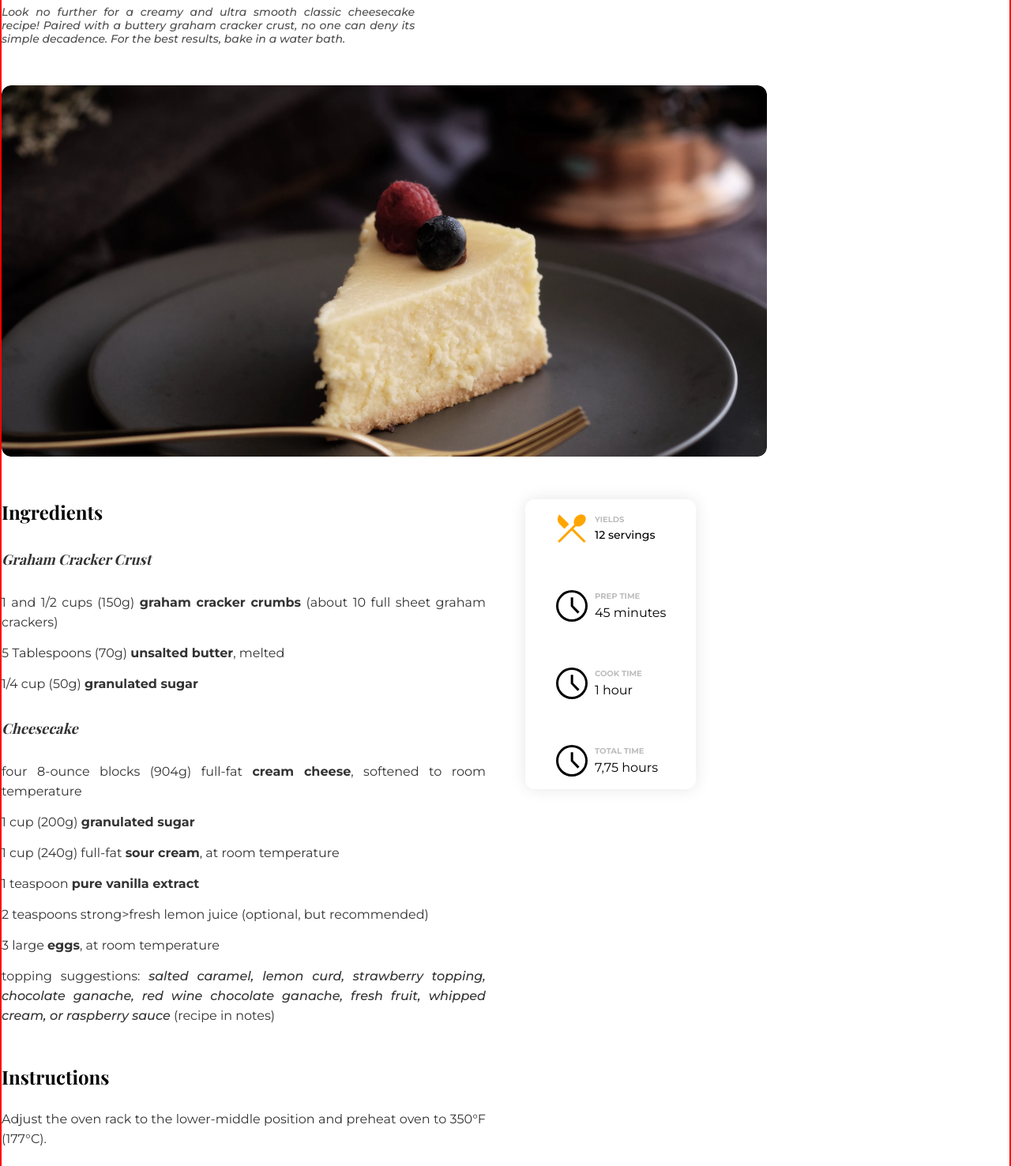
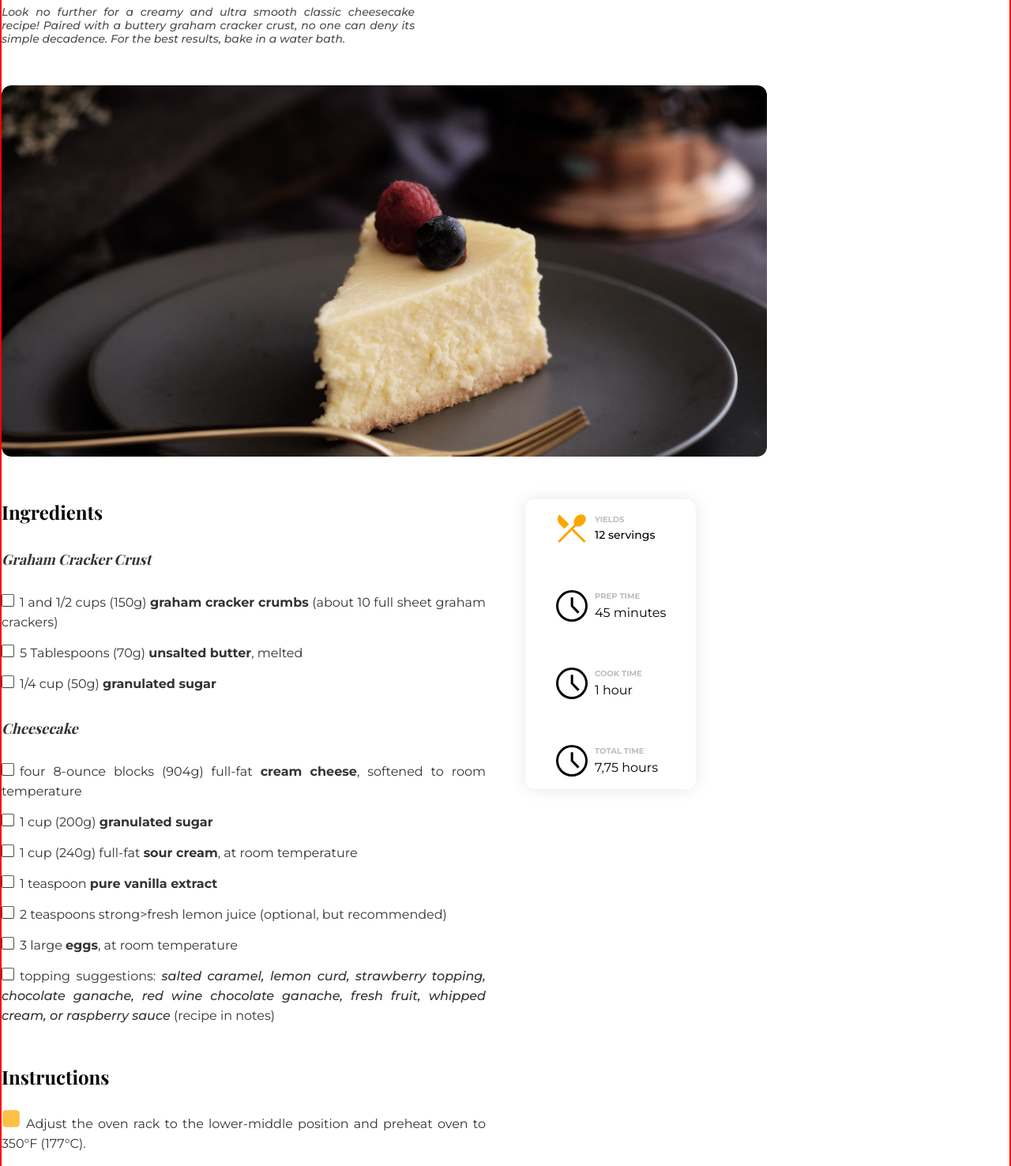
Before and after one commit to murilopita/recipe-page-master, a plain HTML site: page index.html in a window 1280 px wide. Shown: the part 119-1595 px from the top of the page at 79% size. Drawn offline with nearby package versions, Linux system fonts and the light colour scheme; a web font is replaced by a local one.

Commit message:
Styling list started

```diff
--- a/style/style.css
+++ b/style/style.css
@@ -97,6 +97,9 @@ main{
 
     margin-bottom: 1.4rem;
 
+    list-style-position: inside;
+    list-style-image: url(../assets/square.png);
+
 }
 
 .instructions{
@@ -116,6 +119,9 @@ main{
     text-align: justify;
 
     margin-bottom: 2.5rem;
+
+    list-style-position: inside;
+    list-style-image: url(../assets/square-color.png);
 }
 
 .instructions cite{
```
Also changed, not shown: assets/square-color.png (added), assets/square.png (added).
